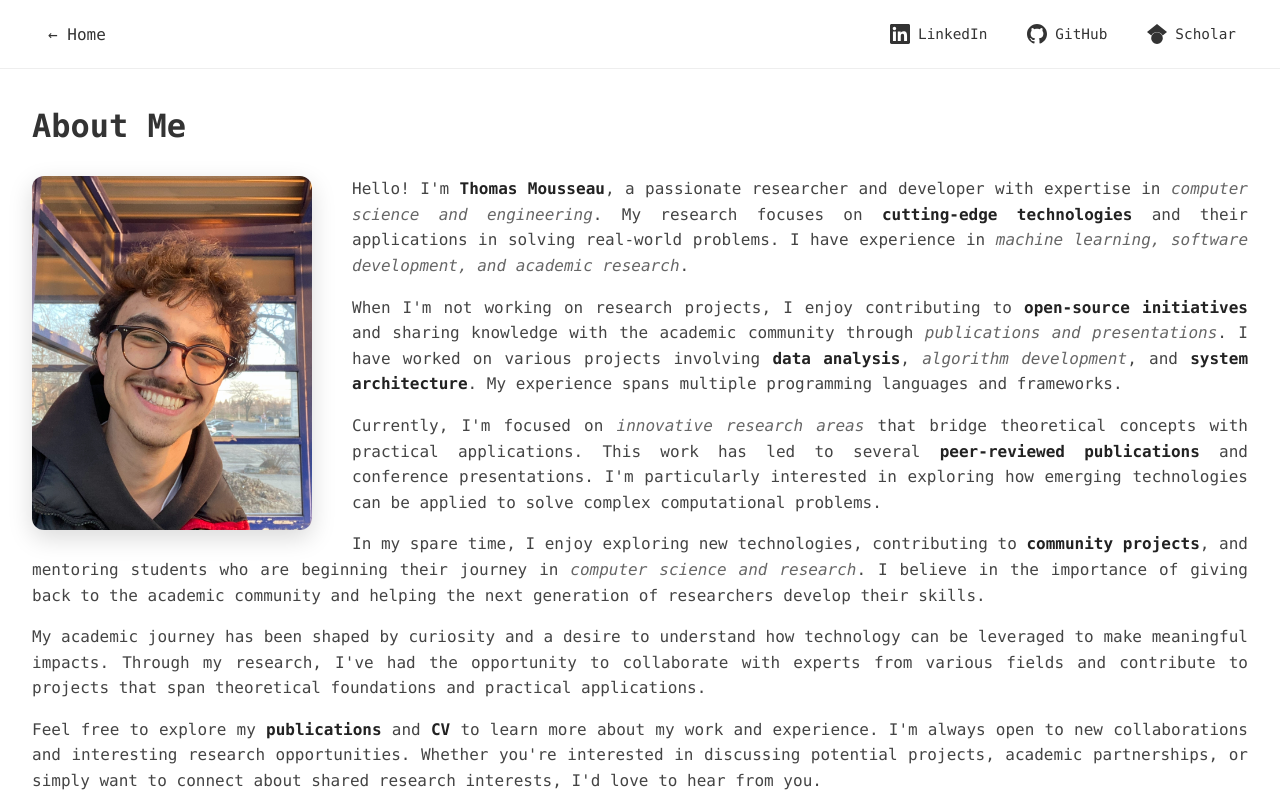
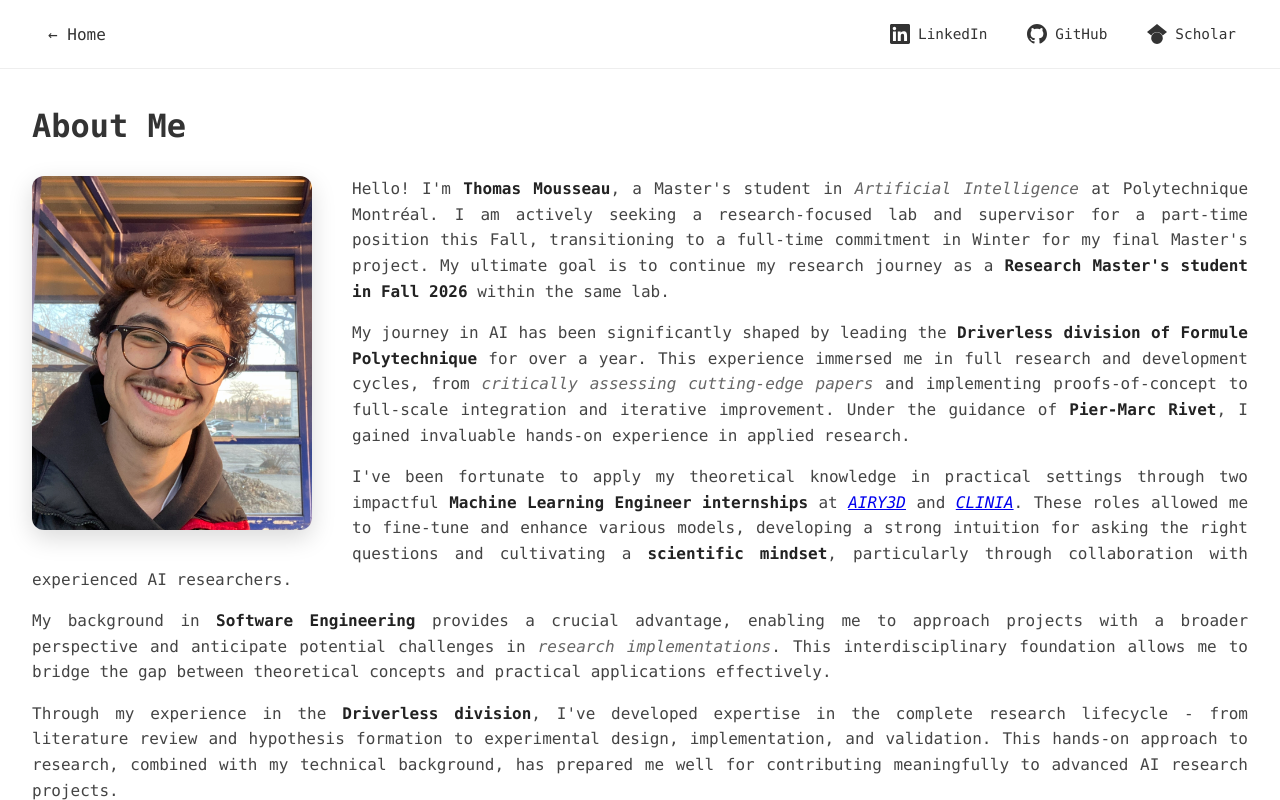
Before and after one commit to ThomasMousseau/ThomasMousseau.github.io, an Angular app: page /about in a window 1280 px wide. Built offline with nearby package versions, Linux system fonts and the light colour scheme.

Commit message:
feat: ready to deploy v1.0.0

```diff
--- a/src/app/about/about.component.html
+++ b/src/app/about/about.component.html
@@ -3,46 +3,45 @@
     <h2>About Me</h2>
     <img src="/profile-photo.jpg" alt="Thomas Mousseau" class="profile-image">
     <p>
-      Hello! I'm <strong>Thomas Mousseau</strong>, a passionate researcher and developer
-      with expertise in <em>computer science and engineering</em>. My research focuses on
-      <strong>cutting-edge technologies</strong> and their applications in solving real-world
-      problems. I have experience in <em>machine learning, software development, and
-      academic research</em>.
+      Hello! I'm <strong>Thomas Mousseau</strong>, a Master's student in <em>Artificial Intelligence</em>
+      at Polytechnique Montréal. I am actively seeking a research-focused lab and supervisor for a
+      part-time position this Fall, transitioning to a full-time commitment in Winter for my final
+      Master's project. My ultimate goal is to continue my research journey as a <strong>Research
+      Master's student in Fall 2026</strong> within the same lab.
     </p>
     <p>
-      When I'm not working on research projects, I enjoy contributing to
-      <strong>open-source initiatives</strong> and sharing knowledge with the
-      academic community through <em>publications and presentations</em>. I have worked
-      on various projects involving <strong>data analysis</strong>, <em>algorithm
-      development</em>, and <strong>system architecture</strong>. My experience spans
-      multiple programming languages and frameworks.
+      My journey in AI has been significantly shaped by leading the <strong>Driverless division of
+      Formule Polytechnique</strong> for over a year. This experience immersed me in full research
+      and development cycles, from <em>critically assessing cutting-edge papers</em> and implementing
+      proofs-of-concept to full-scale integration and iterative improvement. Under the guidance of
+      <strong>Pier-Marc Rivet</strong>, I gained invaluable hands-on experience in applied research.
     </p>
     <p>
-      Currently, I'm focused on <em>innovative research areas</em> that bridge
-      theoretical concepts with practical applications. This work has led to
-      several <strong>peer-reviewed publications</strong> and conference presentations.
-      I'm particularly interested in exploring how emerging technologies can be applied
-      to solve complex computational problems.
+      I've been fortunate to apply my theoretical knowledge in practical settings through two
+      impactful <strong>Machine Learning Engineer internships</strong> at <em><a href="https://www.airy3d.com/" target="_blank" rel="noopener noreferrer">AIRY3D</a></em> and
+      <em><a href="https://clinia.com/en-ca" target="_blank" rel="noopener noreferrer">CLINIA</a></em>. These roles allowed me to fine-tune and enhance various models, developing
+      a strong intuition for asking the right questions and cultivating a <strong>scientific mindset</strong>,
+      particularly through collaboration with experienced AI researchers.
     </p>
     <p>
-      In my spare time, I enjoy exploring new technologies, contributing to
-      <strong>community projects</strong>, and mentoring students who are
-      beginning their journey in <em>computer science and research</em>. I believe
-      in the importance of giving back to the academic community and helping the
-      next generation of researchers develop their skills.
+      My background in <strong>Software Engineering</strong> provides a crucial advantage, enabling
+      me to approach projects with a broader perspective and anticipate potential challenges in
+      <em>research implementations</em>. This interdisciplinary foundation allows me to bridge the
+      gap between theoretical concepts and practical applications effectively.
     </p>
     <p>
-      My academic journey has been shaped by curiosity and a desire to understand
-      how technology can be leveraged to make meaningful impacts. Through my research,
-      I've had the opportunity to collaborate with experts from various fields and
-      contribute to projects that span theoretical foundations and practical applications.
+      Through my experience in the <strong>Driverless division</strong>, I've developed expertise
+      in the complete research lifecycle - from literature review and hypothesis formation to
+      experimental design, implementation, and validation. This hands-on approach to research,
+      combined with my technical background, has prepared me well for contributing meaningfully
+      to advanced AI research projects.
     </p>
     <p>
       Feel free to explore my <strong>publications</strong> and <strong>CV</strong>
-      to learn more about my work and experience. I'm always open to new
-      collaborations and interesting research opportunities. Whether you're interested
-      in discussing potential projects, academic partnerships, or simply want to
-      connect about shared research interests, I'd love to hear from you.
+      to learn more about my research experience and technical background. I'm eager to discuss
+      potential research opportunities and collaborations that align with my interests in
+      <em>applied AI research</em>. Whether you're interested in discussing research directions,
+      potential lab placements, or academic partnerships, I'd love to connect.
     </p>
   </div>
 </div>
--- a/src/app/home/home.component.html
+++ b/src/app/home/home.component.html
@@ -5,9 +5,9 @@
     <p class="description typewriter">{{ displayedDescription }}<span class="cursor" [class.blink]="showDescCursor" *ngIf="showDescCursor">|</span></p>
     <!-- Navigation container - always present to maintain layout -->
     <nav class="nav-container">
-      <a *ngIf="showNav" routerLink="/cv" routerLinkActive="active-link" class="typewriter">{{ displayedCv }}<span class="cursor" [class.blink]="showCvCursor" *ngIf="showCvCursor">|</span></a>
-      <a *ngIf="showNav" routerLink="/about" routerLinkActive="active-link" class="typewriter">{{ displayedAbout }}<span class="cursor" [class.blink]="showAboutCursor" *ngIf="showAboutCursor">|</span></a>
-      <a *ngIf="showNav" routerLink="/publications" routerLinkActive="active-link" class="typewriter">{{ displayedPublications }}<span class="cursor" [class.blink]="showPublicationsCursor" *ngIf="showPublicationsCursor">|</span></a>
+      <a *ngIf="showNav && displayedCv" routerLink="/cv" routerLinkActive="active-link" class="typewriter">{{ displayedCv }}<span class="cursor" [class.blink]="showCvCursor" *ngIf="showCvCursor">|</span></a>
+      <a *ngIf="showNav && displayedAbout" routerLink="/about" routerLinkActive="active-link" class="typewriter">{{ displayedAbout }}<span class="cursor" [class.blink]="showAboutCursor" *ngIf="showAboutCursor">|</span></a>
+      <a *ngIf="showNav && displayedPublications" routerLink="/publications" routerLinkActive="active-link" class="typewriter">{{ displayedPublications }}<span class="cursor" [class.blink]="showPublicationsCursor" *ngIf="showPublicationsCursor">|</span></a>
     </nav>
   </div>
 </div>
--- a/src/app/home/home.component.ts
+++ b/src/app/home/home.component.ts
@@ -59,19 +59,19 @@ export class HomeComponent implements OnInit {
     // Show navigation container and start typing navigation items
     this.showNav = true;
 
-    // Type CV
+    // Type CV (only show after text is typed)
     this.showCvCursor = true;
     await this.typeText(this.fullCv, (char) => this.displayedCv += char);
     this.showCvCursor = false;
     await this.delay(this.pauseBetweenNavItems);
 
-    // Type About Me
+    // Type About Me (only show after text is typed)
     this.showAboutCursor = true;
     await this.typeText(this.fullAbout, (char) => this.displayedAbout += char);
     this.showAboutCursor = false;
     await this.delay(this.pauseBetweenNavItems);
 
-    // Type Publications
+    // Type Publications (only show after text is typed)
     this.showPublicationsCursor = true;
     await this.typeText(this.fullPublications, (char) => this.displayedPublications += char);
     this.showPublicationsCursor = false;
```
Also changed, not shown: src/assets/prompt.txt, 2 other files (tests, documents, lock files or other folders).
